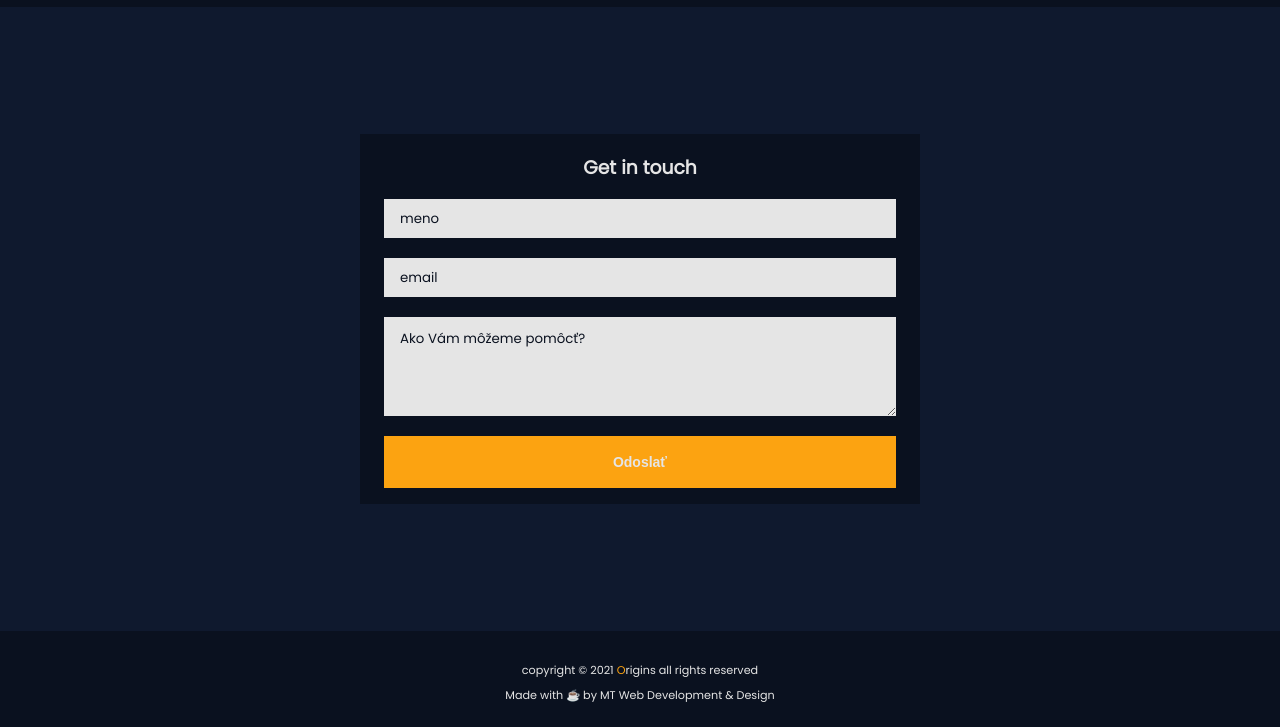
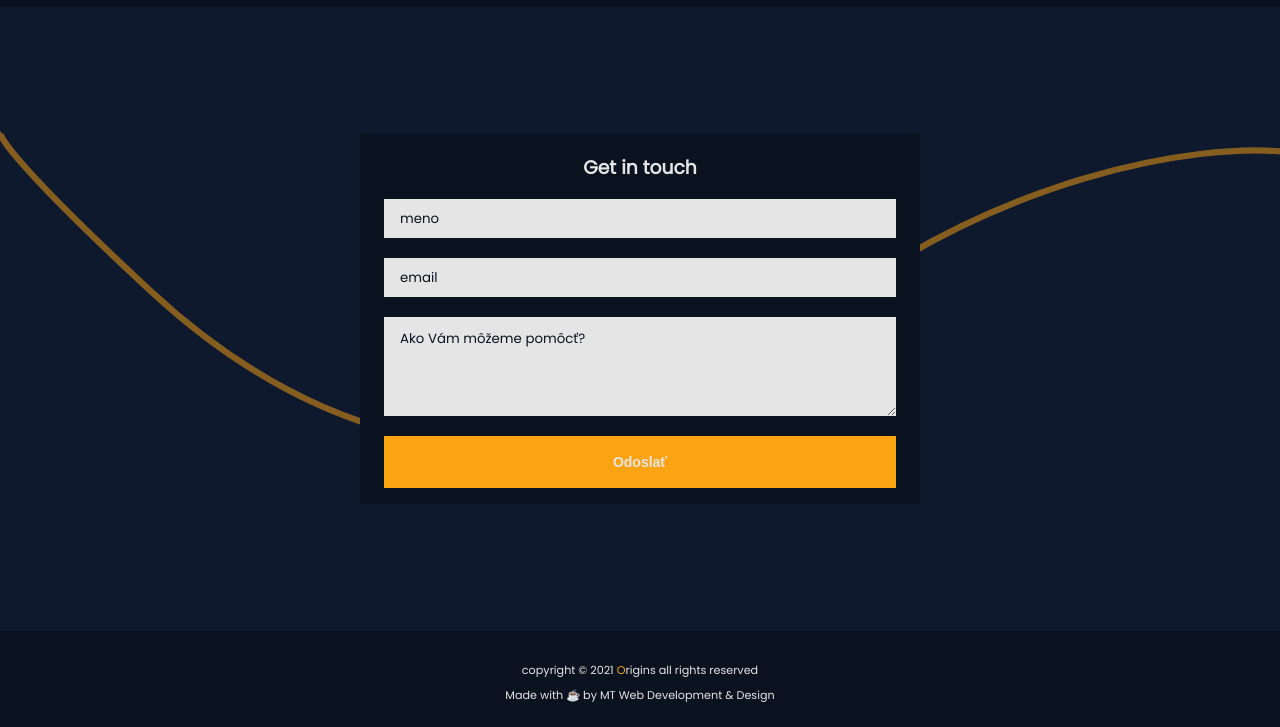
Before and after one commit to MartinaT85/origins, a Gatsby site: page /contact in a window 1280 px wide. Shown: the part 73-800 px from the top of the page. Built offline with nearby package versions, Linux system fonts and the light colour scheme; Gatsby itself is replaced by a stand-in of ours.

Commit message:
animations

```diff
--- a/src/components/Layout.js
+++ b/src/components/Layout.js
@@ -6,6 +6,7 @@ import Navbar from "../components/Navbar";
 import "../styles/global.css";
 import SideBar from "./Sidebar";
 import Footer from "./Footer";
+import Wave from "./Wave";
 
 const Layout = ({
   children,
@@ -33,12 +34,11 @@ const Layout = ({
   return (
     <>
       <Seo title={title} description={description} path={path} />
-      <div className="sticky-footer">
-        <Navbar toggleSidebar={toggleSidebar} />
-        <SideBar isOpen={isOpen} toggleSidebar={toggleSidebar} />
-        <main>{children}</main>
-        <Footer />
-      </div>
+      <Navbar toggleSidebar={toggleSidebar} />
+      <SideBar isOpen={isOpen} toggleSidebar={toggleSidebar} />
+      <Wave />
+      <main>{children}</main>
+      <Footer />
     </>
   );
 };
--- a/src/components/PageAnimation.js
+++ b/src/components/PageAnimation.js
@@ -8,6 +8,8 @@ export const pageAnimation = {
     y: 0,
     transition: {
       duration: 1,
+      when: "beforeChildren",
+      staggerChildren: 0.25,
     },
   },
   exit: {
@@ -18,3 +20,29 @@ export const pageAnimation = {
     },
   },
 };
+
+export const titleAnimation = {
+  hidden: {
+    y: 200,
+  },
+  show: {
+    y: 0,
+    transition: {
+      duration: 0.75,
+      ease: "easeOut",
+    },
+  },
+};
+
+export const fade = {
+  hidden: {
+    opacity: 0,
+  },
+  show: {
+    opacity: 1,
+    transition: {
+      ease: "easeOut",
+      duration: 0.75,
+    },
+  },
+};
--- /dev/null
+++ b/src/components/Wave.js
@@ -0,0 +1,25 @@
+import * as React from "react";
+import { motion } from "framer-motion";
+
+const Wave = () => {
+  return (
+    <svg
+      className="svg-line"
+      viewBox="0 0 1440 363"
+      fill="none"
+      xmlns="http://www.w3.org/2000/svg"
+    >
+      <motion.path
+        initial={{ pathLength: 0, pathOffset: 1 }}
+        animate={{ pathLength: 1, pathOffset: 0 }}
+        transition={{ duration: 1 }}
+        d="M1440 27.4774C1352.73 19.8184 1122.41 49.0556 899.331 227.276C620.48 450.052 354.282 355.647 170.328 185.318C23.165 49.0556 -4.21721 8.32998 0.487081 5"
+        stroke="#fca311"
+        strokeOpacity="0.5"
+        strokeWidth="7"
+      />
+    </svg>
+  );
+};
+
+export default Wave;
--- a/src/styles/global.css
+++ b/src/styles/global.css
@@ -184,9 +184,21 @@ img {
   color: #fca311;
 }
 
+.svg-line {
+  display: none;
+}
+
 @media screen and (min-width: 1025px) {
   .sidebar {
     transform: translateX(-100%);
+  }
+
+  .svg-line {
+    display: block;
+    position: absolute;
+    left: 0;
+    top: 200px;
+    z-index: -1;
   }
 }
 
```
Also changed, not shown: src/components/Hero.js (+10 -5 lines).
